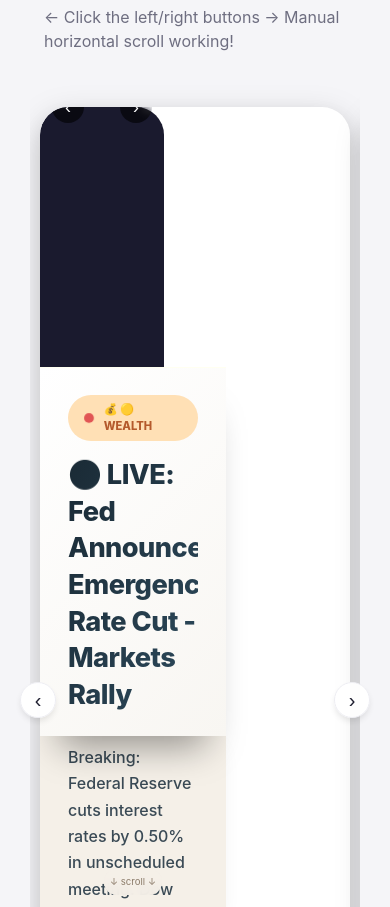
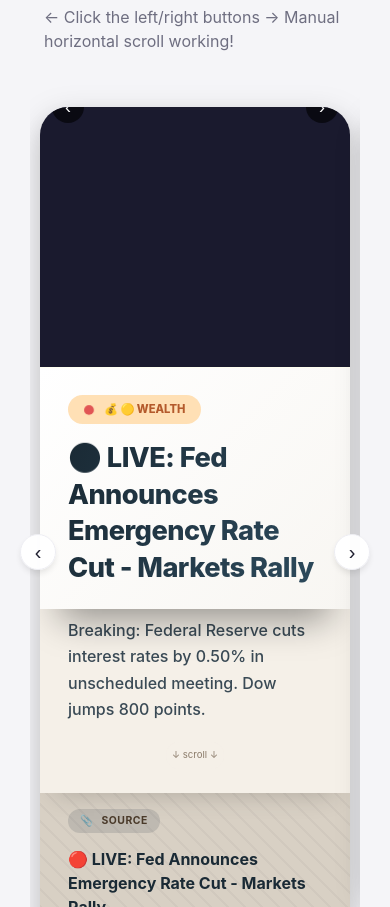
Before and after one commit to Rayhan-G/trendlinpresent, a plain HTML site: page index.html in a window 390 px wide. Shown: the part 800-1707 px from the top of the page. Drawn offline with Linux system fonts and the light colour scheme; grey boxes are pictures that could not be loaded.

Commit message:
fixation

```diff
--- a/index.html
+++ b/index.html
@@ -85,7 +85,7 @@
       width: 100%;
     }
 
-    /* ===== ULTRA PREMIUM HERO SECTION ===== */
+    /* ===== HERO SECTION ===== */
     .hero {
       padding: 60px 0 50px;
       background: linear-gradient(135deg, #ffffff 0%, #f8faff 100%);
@@ -280,7 +280,7 @@
       100% { transform: translateY(-40px); opacity: 0; }
     }
 
-    /* ===== CAROUSEL - MEDIA FIRST ON MOBILE ===== */
+    /* ===== CAROUSEL SECTION ===== */
     .feed-section {
       padding: var(--space-12) 0;
       background: var(--bg-app);
@@ -371,6 +371,7 @@
 
     .depth-card:hover { transform: translateY(-10px); filter: drop-shadow(0 30px 35px rgba(0, 0, 0, 0.25)); }
 
+    /* DESKTOP LAYOUT - Text Left, Media Right */
     .seamless-card {
       display: flex;
       background: #FFFFFF;
@@ -380,26 +381,20 @@
       height: 620px;
     }
 
-    /* Mobile layout - Media FIRST using flex order */
+    /* MOBILE LAYOUT - Media Top, Text Below */
     @media (max-width: 900px) {
       .seamless-card {
         flex-direction: column;
         height: auto;
       }
-      .text-panel, .media-panel {
-        flex: auto;
+      .text-panel {
         width: 100%;
-        height: auto;
-      }
-      /* Media panel FIRST - at the top */
+        order: 2;
+      }
       .media-panel {
+        width: 100%;
         order: 1;
         min-height: 260px;
-        border-radius: 28px 28px 0 0;
-      }
-      /* Text panel SECOND - below media */
-      .text-panel {
-        order: 2;
       }
       .title-panel h2 {
         font-size: 1.3rem;
@@ -420,7 +415,6 @@
 
     .text-panel {
       flex: 0 0 60%;
-      width: 60%;
       display: flex;
       flex-direction: column;
       background: #FFFFFF;
@@ -555,7 +549,6 @@
 
     .media-panel {
       flex: 0 0 40%;
-      width: 40%;
       position: relative;
       background: #1a1a2e;
       overflow: hidden;
@@ -1395,7 +1388,7 @@
 <!-- Header will be loaded here dynamically -->
 <div id="header-placeholder"></div>
 
-<!-- ===== ULTRA PREMIUM HERO SECTION ===== -->
+<!-- ===== HERO SECTION ===== -->
 <section class="hero">
   <div class="container">
     <div class="hero-content">
@@ -1438,7 +1431,7 @@
   </div>
 </section>
 
-<!-- LIVE POSTS CAROUSEL SECTION - MEDIA FIRST ON MOBILE -->
+<!-- LIVE POSTS CAROUSEL SECTION -->
 <section class="feed-section">
   <div class="container">
     <div class="feed-header">
```
